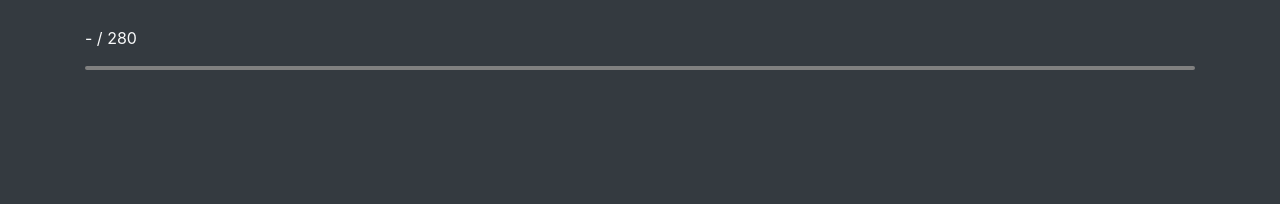
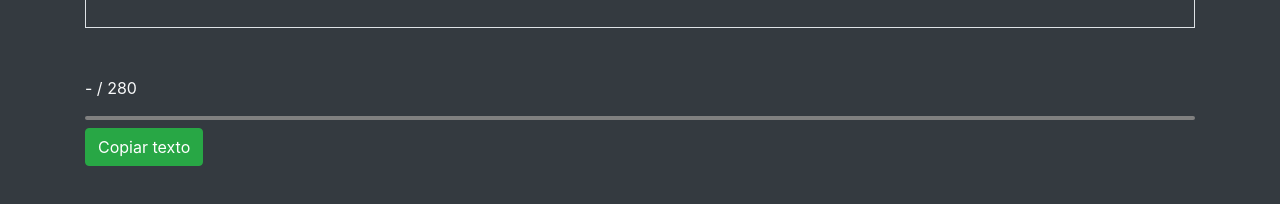
Before and after one commit to venicius8/post-helper, a plain HTML site: page src/index.html in a window 1280 px wide. Shown: the part 656-860 px from the top of the page. Before the commit the page ends 826 px from the top, so only its background shows below. Drawn offline with nearby package versions, Linux system fonts and the light colour scheme.

Commit message:
feat: add copy text

```diff
--- a/src/index.html
+++ b/src/index.html
@@ -78,6 +78,7 @@
 
     <p id="charactersLimit">- / 280</p>
     <h2 id="preview" class="preview text-dark"></h2>
+    <button class="btn btn-success" onclick="copyText()">Copiar texto</button>
 
     <script src="script.js"></script>
     <script
--- a/src/script.js
+++ b/src/script.js
@@ -70,6 +70,8 @@ document.getElementById("editor").addEventListener("input", () => {
   charactersLimit.innerText = `${preview.innerText.length} / 280`;
 });
 
+// Loss prevention
+
 window.addEventListener("beforeunload", (e) => {
   if (taskList != "") {
     const message =
@@ -78,6 +80,15 @@ window.addEventListener("beforeunload", (e) => {
     return message;
   }
 });
+
+// Copy text
+
+function copyText() {
+  navigator.clipboard
+    .writeText(preview.innerText)
+    .then(() => alert("Texto copiado!"))
+    .catch((err) => console.log("Houve um erro ao copiar o texto."));
+}
 
 // Add emoji to input later
 
--- a/src/style.css
+++ b/src/style.css
@@ -1,3 +1,7 @@
+body {
+  margin: 50px 0;
+}
+
 .emojis {
   position: absolute;
   opacity: 0;
@@ -14,7 +18,6 @@
   border: 2px solid gray;
   background-color: rgb(214, 214, 214);
   border-radius: 10px;
-  margin-bottom: 100px;
 }
 
 .taskEmoji,
```
